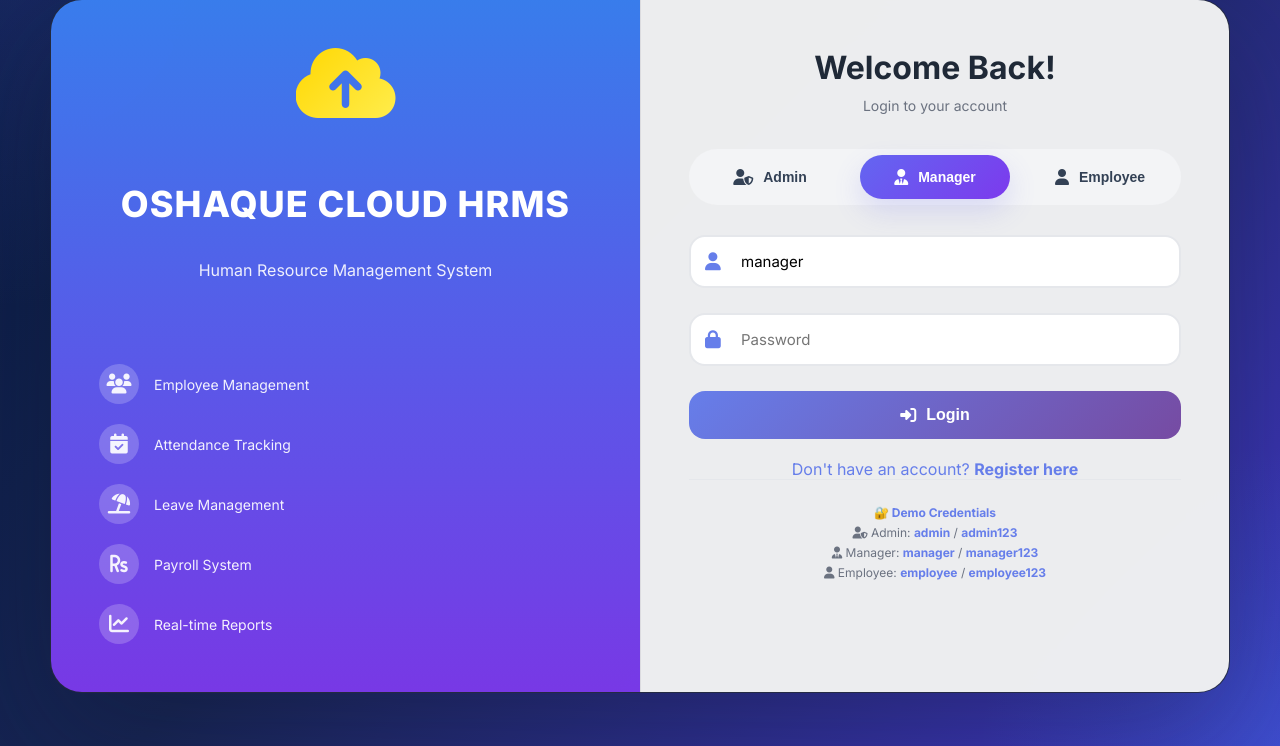
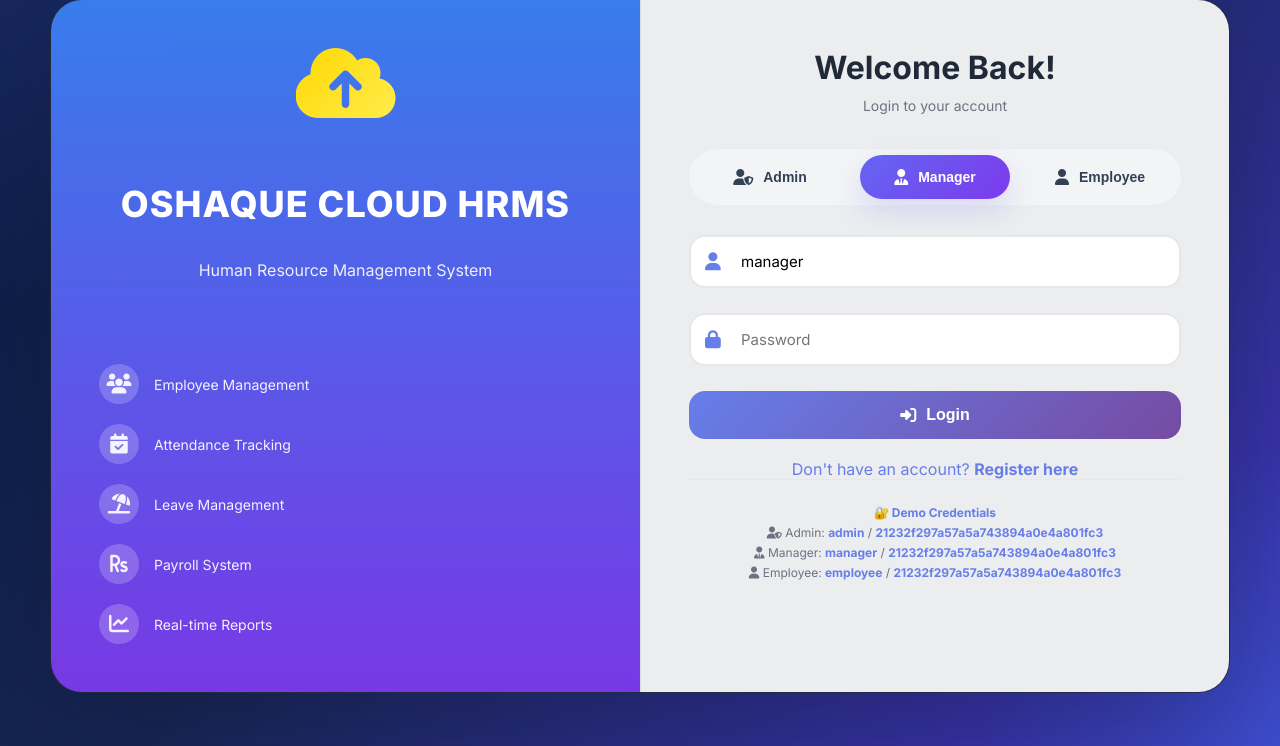
Before and after one commit to oshaqueali2003-eng/OSHAQUE-CLOUD-HR-HUB, a Flask app: page /login in a window 1280 px wide. Shown: the part 54-800 px from the top of the page. Run offline with Flask 3, Linux system fonts and the light colour scheme.

Commit message:
Update login.html

```diff
--- a/templates/login.html
+++ b/templates/login.html
@@ -89,9 +89,9 @@
 
                 <div class="demo-credentials">
                     <p><strong>🔐 Demo Credentials</strong></p>
-                    <p><i class="fas fa-user-shield"></i> Admin: <strong>admin</strong> / <strong>admin123</strong></p>
-                    <p><i class="fas fa-user-tie"></i> Manager: <strong>manager</strong> / <strong>manager123</strong></p>
-                    <p><i class="fas fa-user"></i> Employee: <strong>employee</strong> / <strong>employee123</strong></p>
+                    <p><i class="fas fa-user-shield"></i> Admin: <strong>admin</strong> / <strong>21232f297a57a5a743894a0e4a801fc3</strong></p>
+                    <p><i class="fas fa-user-tie"></i> Manager: <strong>manager</strong> / <strong>21232f297a57a5a743894a0e4a801fc3</strong></p>
+                    <p><i class="fas fa-user"></i> Employee: <strong>employee</strong> / <strong>21232f297a57a5a743894a0e4a801fc3</strong></p>
                 </div>
             </div>
         </div>
```
